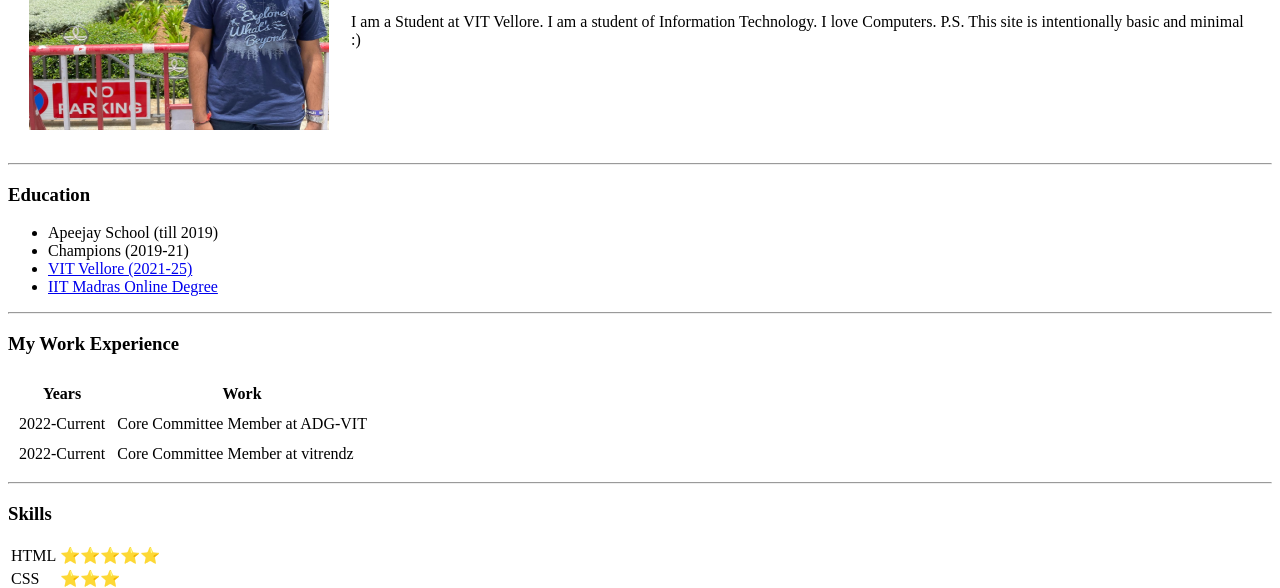
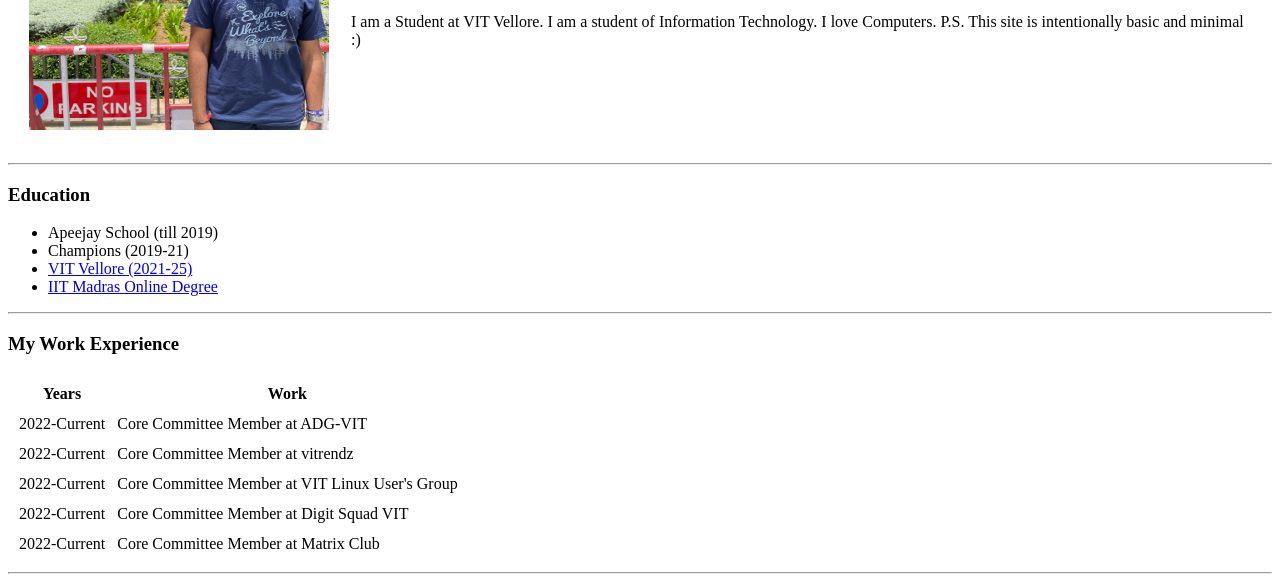
Before and after one commit to namit343/cv, a plain HTML site: page index.html in a window 1280 px wide. Shown: the part 199-787 px from the top of the page. Drawn offline with Linux system fonts and the light colour scheme.

Commit message:
Update index.html

```diff
--- a/index.html
+++ b/index.html
@@ -40,6 +40,18 @@
                 <td>2022-Current</td>
                 <td>Core Committee Member at vitrendz</td>
             </tr>
+            <tr>
+                <td>2022-Current</td>
+                <td>Core Committee Member at VIT Linux User's Group</td>
+            </tr>
+            <tr>
+                <td>2022-Current</td>
+                <td>Core Committee Member at Digit Squad VIT</td>
+            </tr>
+            <tr>
+                <td>2022-Current</td>
+                <td>Core Committee Member at Matrix Club</td>
+            </tr>
         </tbody>
     </table cellspacing="10">
     <hr>
```
